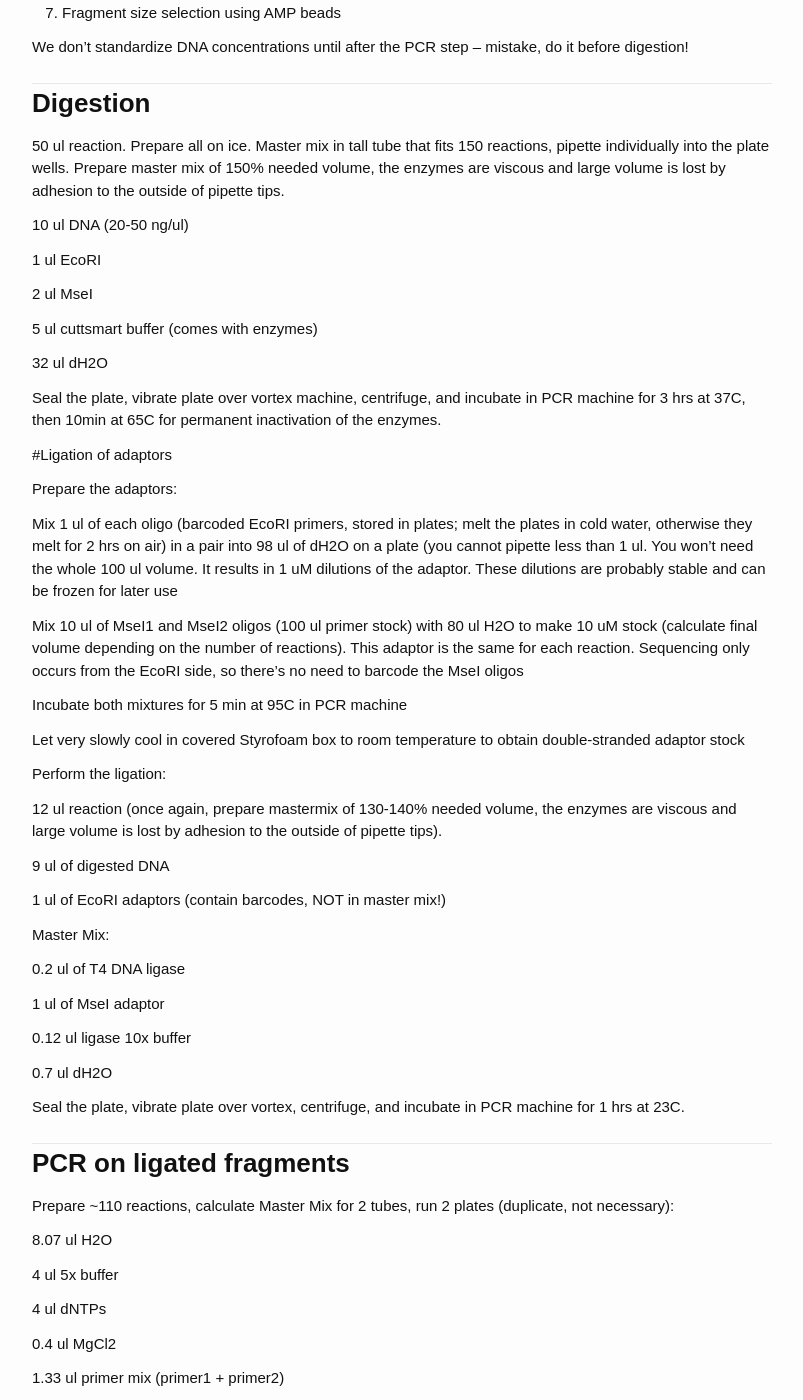
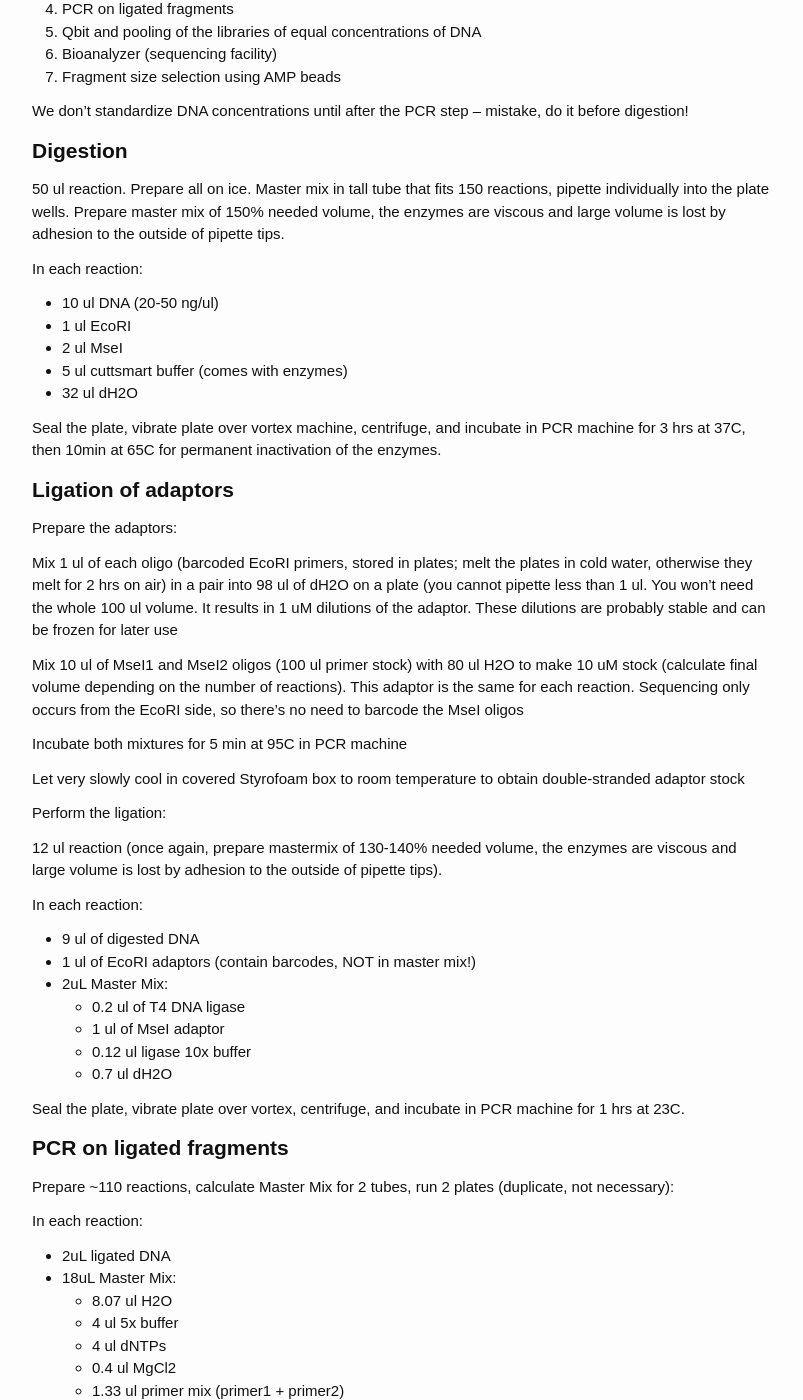
Before and after one commit to aduffy70/Protocols, a Jekyll site: the page built from RAD-seq_protocol.md, in a window 1280 px wide and 1400 px high, scrolled down 363 px. Shown: the whole window, without its empty margins (238-1041 px from the left). Built offline with Jekyll 4.4.1, drawn with Linux system fonts in a browser that asks for light colours; some web fonts are replaced; some of the changed text lies outside the part shown.

Commit message:
No actual process change. Just formatting.

```diff
--- a/RAD-seq_protocol.md
+++ b/RAD-seq_protocol.md
@@ -15,23 +17,20 @@
 
 We don’t standardize DNA concentrations until after the PCR step – mistake, do it before digestion!
 
-# Digestion
+## Digestion
 
 50 ul reaction. Prepare all on ice. Master mix in tall tube that fits 150 reactions, pipette individually into the plate wells. Prepare master mix of 150% needed volume, the enzymes are viscous and large volume is lost by adhesion to the outside of pipette tips.
 
-10 ul DNA (20-50 ng/ul)
-
-1 ul EcoRI
-
-2 ul MseI
-
-5 ul cuttsmart buffer (comes with enzymes)
-
-32 ul dH2O
+In each reaction:
+  * 10 ul DNA (20-50 ng/ul)
+  * 1 ul EcoRI
+  * 2 ul MseI
+  * 5 ul cuttsmart buffer (comes with enzymes)
+  * 32 ul dH2O
 
 Seal the plate, vibrate plate over vortex machine, centrifuge, and incubate in PCR machine for 3 hrs at 37C, then 10min at 65C for permanent inactivation of the enzymes.
 
-#Ligation of adaptors
+## Ligation of adaptors
 
 Prepare the adaptors:
 
@@ -47,51 +46,41 @@
 
 12 ul reaction (once again, prepare mastermix of 130-140% needed volume, the enzymes are viscous and large volume is lost by adhesion to the outside of pipette tips).
 
-9 ul of digested DNA
-
-1 ul of EcoRI adaptors (contain barcodes, NOT in master mix!)
-
-Master Mix:
-
-0.2 ul of T4 DNA ligase
-
-1 ul of MseI adaptor
-
-0.12 ul ligase 10x buffer
-
-0.7 ul dH2O
+In each reaction:
+  * 9 ul of digested DNA
+  * 1 ul of EcoRI adaptors (contain barcodes, NOT in master mix!)
+  * 2uL Master Mix:
+    * 0.2 ul of T4 DNA ligase
+    * 1 ul of MseI adaptor
+    * 0.12 ul ligase 10x buffer
+    * 0.7 ul dH2O
 
 Seal the plate, vibrate plate over vortex, centrifuge, and incubate in PCR machine for 1 hrs at 23C.
 
-# PCR on ligated fragments
+## PCR on ligated fragments
 
 Prepare ~110 reactions, calculate Master Mix for 2 tubes, run 2 plates (duplicate, not necessary):
 
-8.07 ul H2O
-
-4 ul 5x buffer
-
-4 ul dNTPs
-
-0.4 ul MgCl2
-
-1.33 ul primer mix (primer1 + primer2)
-
-0.2 ul Taq (iProof)
-
-0.15 ul DMSO
-
-Add  2 ul ligated DNA to the master mix
+In each reaction:
+  * 2uL ligated DNA
+  * 18uL Master Mix:
+    * 8.07 ul H2O
+    * 4 ul 5x buffer
+    * 4 ul dNTPs
+    * 0.4 ul MgCl2
+    * 1.33 ul primer mix (primer1 + primer2)
+    * 0.2 ul Taq (iProof)
+    * 0.15 ul DMSO
 
 20 ul reaction, in PCR machine: 98C for 30 sec, 30 cycles of: 98C for 20sec, 60C for 30sec, 72C for 40sec, final extension at 72C for 10 min.
 
 Pool the PCR product from the 2 plates together, to minimalize stochastic differences in PCR reactions.
 
-# QBIT and pooling of the libraries
+## QBIT and pooling of the libraries
 
 Measure the DNA concentration of the PCR product. We want 10 ng of DNA per sample. Pool volume corresponding to 10 ng from each well (usually 3-7ul).
 
-# Fragment size selection
+## Fragment size selection
 
 AMP beads are used to keep fragments of 350 bp long, see the protocol for library prep from Illumina.
 
@@ -99,7 +88,7 @@
 
 Beads need to be in room temperature, and be vortexed all the time, they settle fast.
 
-Step1
+### Step1
 
 Divide your pooled DNA library into 100 ul batches in 1.5ml Eppendorf tubes (you’ll have 4-5).
 
@@ -113,7 +102,7 @@
 
 Put tubes into the magnetic stand – beads start to accumulate and the liquid is clearing, 5 min. Collect the liquid = transfer 2 x 125 ul of the supernatant without disturbing the beads. Discard tubes with beads and remaining diluted beads.
 
-Step 2
+### Step 2
 
 Vortex beads again for 1 min or until completely dispersed. Add 30 ul of undiluted beads into each tube (containing 250 ul of supernatant). Pipette up and down, and incubate for 5 min away from magnets.
 
```
Also changed, not shown: other parts of RAD-seq_protocol.md (+4 -0 lines).
